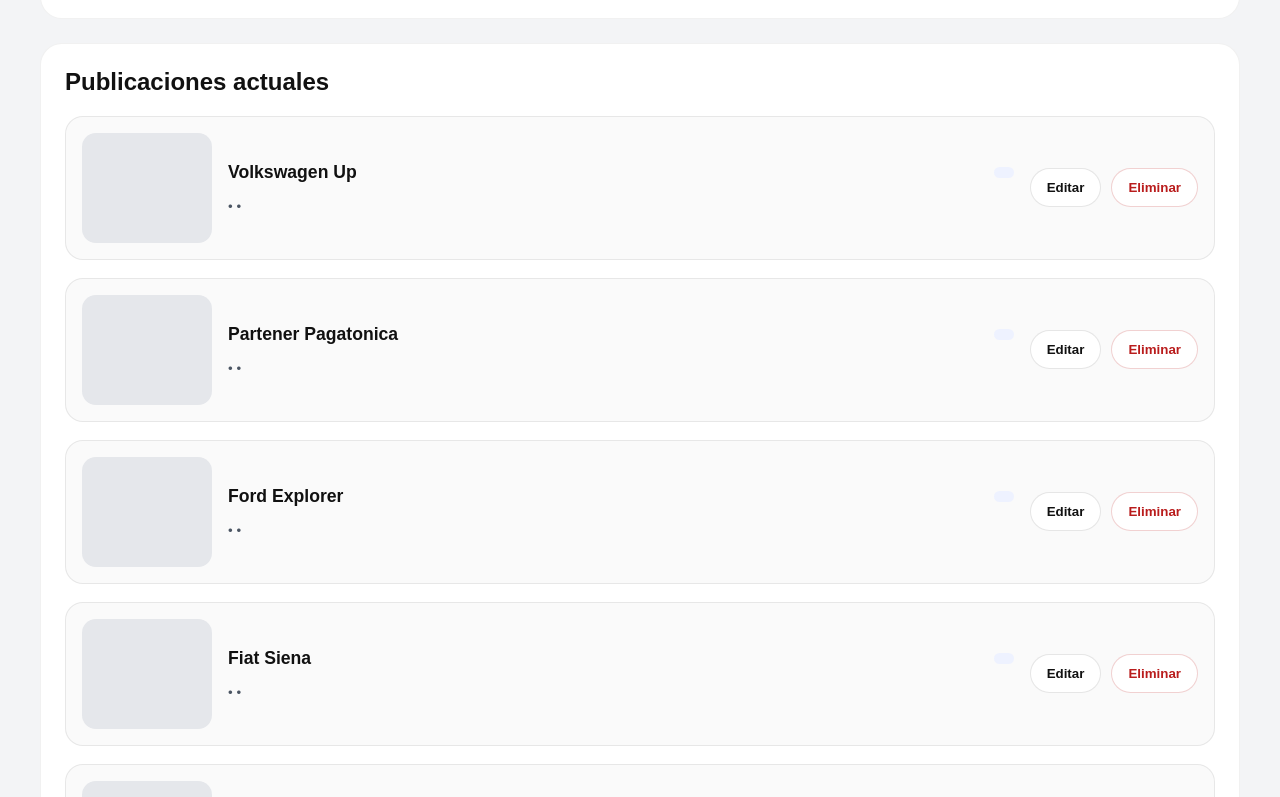
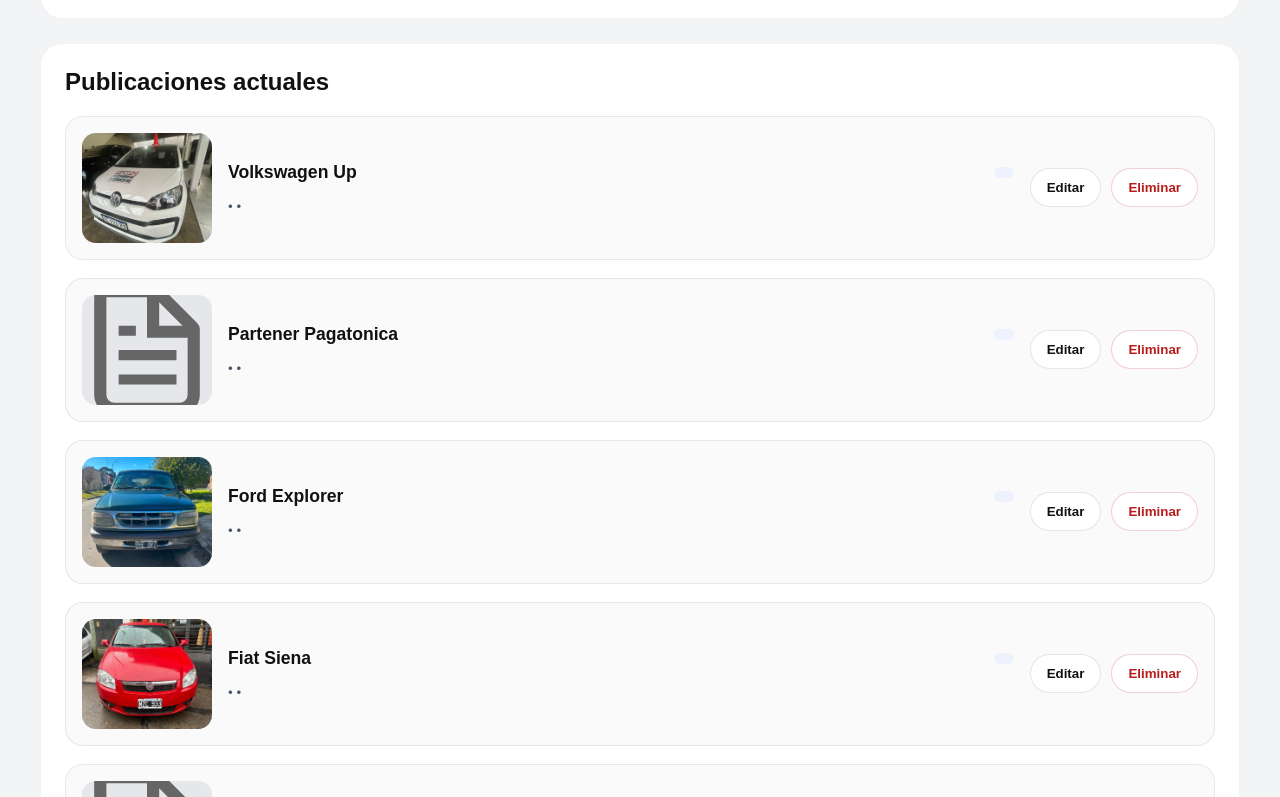
Before and after one commit to valenortolani2-afk/boido-motors, a Next.js app: page /admin in a window 1280 px wide. Shown: the part 1003-1800 px from the top of the page. Built offline with nearby package versions, Linux system fonts and the light colour scheme.

Commit message:
correccion de /admin

```diff
--- a/app/admin/page.tsx
+++ b/app/admin/page.tsx
@@ -318,7 +318,14 @@
               <div className={styles.photoGrid}>
                 {draftImages.map((photo, index) => (
                   <div key={`${photo}-${index}`} className={styles.photoItem}>
-                    <Image src={photo} alt={`Foto ${index + 1}`} width={200} height={110} unoptimized />
+                    <Image
+                      src={photo}
+                      alt={`Foto ${index + 1}`}
+                      fill
+                      sizes="110px"
+                      unoptimized
+                      style={{ objectFit: "cover" }}
+                    />
                     <button type="button" onClick={() => handleRemoveImage(index)}>
                       Eliminar
                     </button>
@@ -362,8 +369,9 @@
                       src={car.images?.[0] || car.image || fallbackCarImage}
                       alt={car.title}
                       fill
-                      sizes="(max-width: 640px) 100vw, 130px"
+                      sizes="130px"
                       unoptimized
+                      style={{ objectFit: "cover" }}
                     />
                   </div>
 
--- a/app/page.module.css
+++ b/app/page.module.css
@@ -661,6 +661,7 @@
 
 .photoItem {
   position: relative;
+  height: 110px;
   border: 1px solid rgba(17, 17, 17, 0.08);
   border-radius: 14px;
   overflow: hidden;
@@ -669,8 +670,6 @@
 
 .photoItem img {
   display: block;
-  width: 100%;
-  height: 110px;
   object-fit: cover;
 }
 
@@ -711,16 +710,16 @@
 }
 
 .adminItemImageWrap {
+  position: relative;
   width: 130px;
   height: 110px;
+  flex-shrink: 0;
   border-radius: 14px;
   overflow: hidden;
   background: #e5e7eb;
 }
 
 .adminItemImageWrap img {
-  width: 100%;
-  height: 100%;
   object-fit: cover;
 }
 
```
